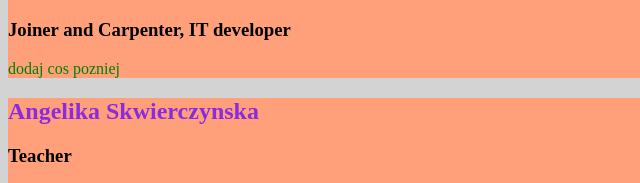
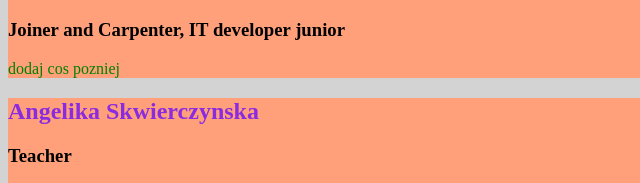
Before and after one commit to NoriFe/Project, a plain HTML site: page index.html in a window 1280 px wide. Shown: the part 541-724 px from the top of the page, 0-640 px from the left. Drawn offline with Linux system fonts and the light colour scheme.

Commit message:
Updated profesion for Norbert

```diff
--- a/index.html
+++ b/index.html
@@ -33,7 +33,7 @@
             <h2 class="col-1">Norbert Skwierczynski</h2>
             <img src="noriFoto.jpg" alt="My foto">
             <article>
-                <h3>Joiner and Carpenter, IT developer</h3>
+                <h3>Joiner and Carpenter, IT developer junior</h3>
                 <p> dodaj cos pozniej</p>
             </article>
         </section>
@@ -45,13 +45,10 @@
                 <p>dodaj cos pozniej</p>
             </article>
         </section>
-
-
-
     </main>
     <footer>
         This page is created by Norbert Skwierczynski with his wife help
     </footer>
-    </body>
+</body>
 
 </html>
```
